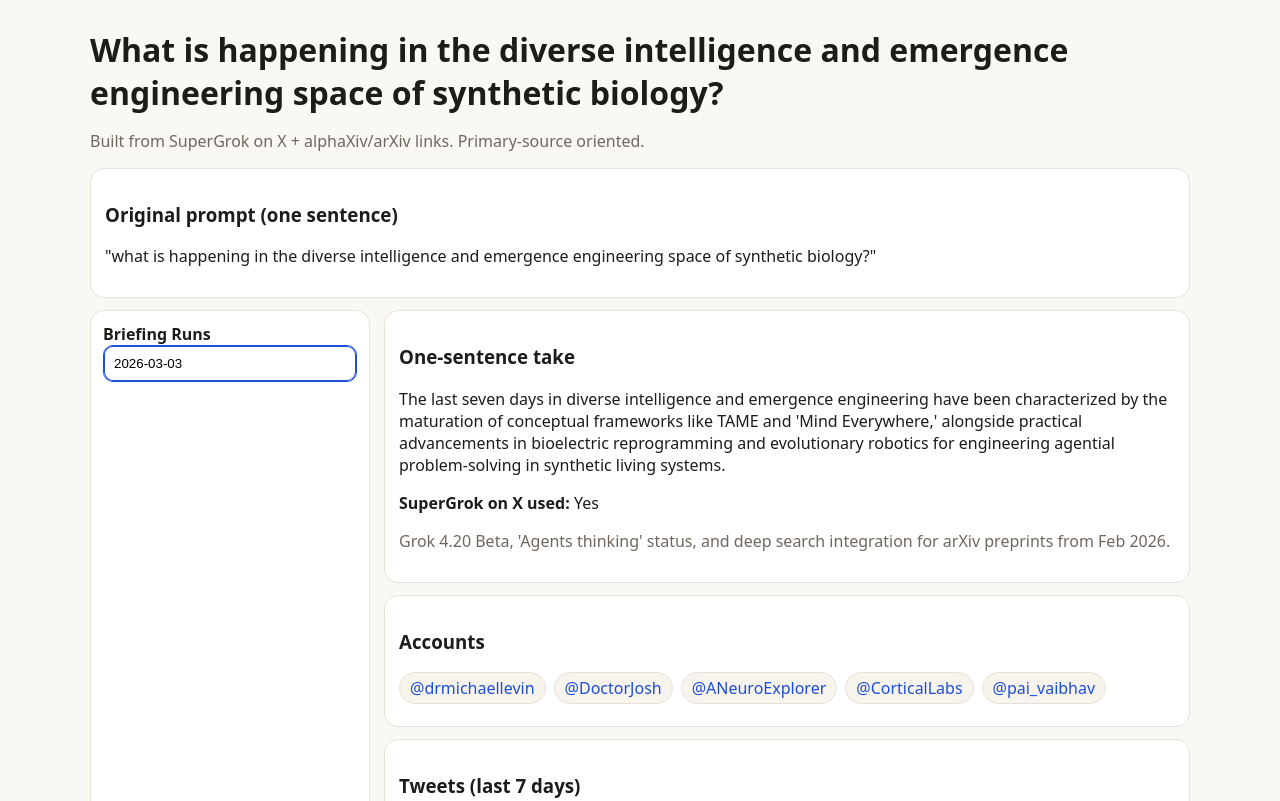
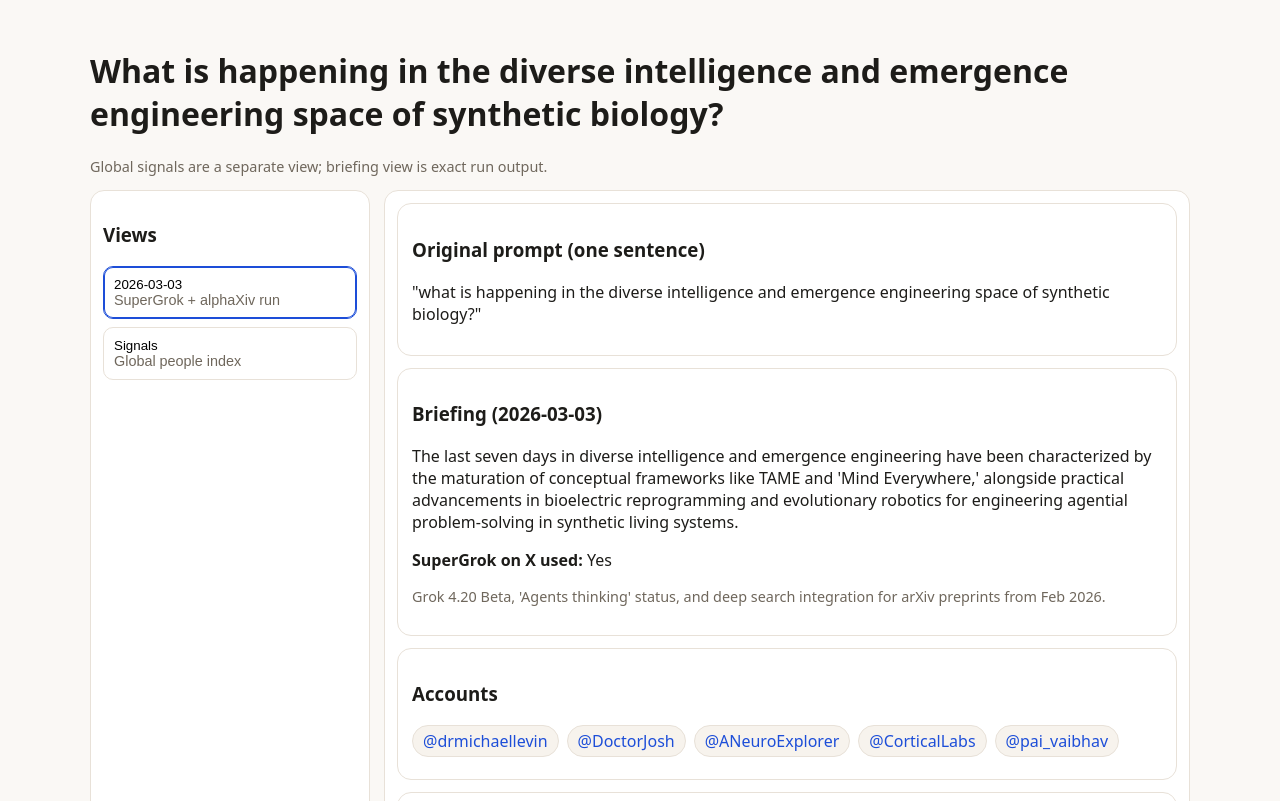
Before and after one commit to zenobia-pay/synthetic-bio-briefing, a website: page public/index.html in a window 1280 px wide. Shown: the top 801 px of the page. Drawn offline with Linux system fonts and the light colour scheme.

Commit message:
move synthetic bio signals to separate global view and keep dated run view

```diff
--- a/public/index.html
+++ b/public/index.html
@@ -11,58 +11,54 @@
     .layout{display:grid;grid-template-columns:280px 1fr;gap:14px}
     .panel,.card{background:var(--card);border:1px solid var(--line);border-radius:14px}
     .panel{padding:12px}.card{padding:14px;margin-bottom:12px}
-    h1{margin:0 0 10px;font-size:2rem}.muted{color:var(--muted)}
-    .btn{display:block;width:100%;text-align:left;padding:10px;border:1px solid var(--line);background:#fff;border-radius:10px;cursor:pointer}
+    .btn{display:block;width:100%;text-align:left;padding:10px;border:1px solid var(--line);background:#fff;border-radius:10px;cursor:pointer;margin-bottom:8px}
     .btn.active{border-color:var(--accent);box-shadow: inset 0 0 0 1px var(--accent)}
+    .meta{color:var(--muted);font-size:.9rem}.hidden{display:none}
     .pill{display:inline-block;border:1px solid var(--line);border-radius:999px;padding:4px 10px;margin:0 8px 8px 0;background:#f7f3ed}
+    .signal{border:1px solid var(--line);border-radius:10px;padding:10px;margin:0 0 8px}
     a{color:var(--accent);text-decoration:none} a:hover{text-decoration:underline}
-    li{margin:8px 0}.hidden{display:none}
     @media(max-width:900px){.layout{grid-template-columns:1fr}}
   </style>
 </head>
 <body>
 <main class="wrap">
   <h1>What is happening in the diverse intelligence and emergence engineering space of synthetic biology?</h1>
-  <p class="muted">Built from SuperGrok on X + alphaXiv/arXiv links. Primary-source oriented.</p>
-  <div class="card"><h3>Original prompt (one sentence)</h3><p>"what is happening in the diverse intelligence and emergence engineering space of synthetic biology?"</p></div>
+  <p class="meta">Global signals are a separate view; briefing view is exact run output.</p>
 
   <div class="layout">
     <aside class="panel">
-      <strong>Briefing Runs</strong>
-      <button class="btn active" onclick="showRun('v1')" data-id="v1">2026-03-03</button>
+      <h3>Views</h3>
+      <div id="nav"></div>
     </aside>
-    <section>
-      <div id="run-v1">
-        <div class="card">
-          <h3>One-sentence take</h3>
-          <p id="take"></p>
-          <p><strong>SuperGrok on X used:</strong> <span id="used"></span></p>
-          <p class="muted" id="proof"></p>
-        </div>
+    <section class="panel">
+      <div id="view-run" class="view">
+        <div class="card"><h3>Original prompt (one sentence)</h3><p>"what is happening in the diverse intelligence and emergence engineering space of synthetic biology?"</p></div>
+        <div class="card"><h3>Briefing (2026-03-03)</h3><p id="take"></p><p><strong>SuperGrok on X used:</strong> <span id="used"></span></p><p class="meta" id="proof"></p></div>
         <div class="card"><h3>Accounts</h3><div id="accounts"></div></div>
         <div class="card"><h3>Tweets (last 7 days)</h3><ol id="tweets"></ol></div>
         <div class="card"><h3>alphaXiv / arXiv papers</h3><ul id="papers"></ul></div>
-        <div class="card"><h3>Signals</h3><div id="signals"></div></div>
+      </div>
+      <div id="view-signals" class="view hidden">
+        <div class="card"><h3>Signals</h3><p class="meta">People only: each signal has all known links.</p><div id="signals"></div></div>
       </div>
     </section>
   </div>
 </main>
 <script>
-function showRun(id){
-  document.querySelectorAll('.btn').forEach(b=>b.classList.remove('active'));
-  document.querySelector(`[data-id="${id}"]`)?.classList.add('active');
-}
+function setActive(id){document.querySelectorAll('.view').forEach(v=>v.classList.add('hidden'));document.getElementById(`view-${id}`).classList.remove('hidden');document.querySelectorAll('.btn').forEach(b=>b.classList.remove('active'));document.querySelector(`[data-id="${id}"]`)?.classList.add('active');}
 Promise.all([
   fetch('/data/v1.json').then(r=>r.json()),
   fetch('/data/signals.json').then(r=>r.json())
 ]).then(([v,sigs])=>{
+  nav.innerHTML=`<button class='btn active' data-id='run' onclick="setActive('run')">2026-03-03<div class='meta'>SuperGrok + alphaXiv run</div></button><button class='btn' data-id='signals' onclick="setActive('signals')">Signals<div class='meta'>Global people index</div></button>`;
   take.textContent=v.oneSentenceTake||'';
   used.textContent=v.usedSuperGrokOnX?'Yes':'No';
   proof.textContent=v.superGrokProof||'';
   accounts.innerHTML=(v.accounts||[]).map(a=>`<span class='pill'><a target='_blank' href='${a.exampleTweetUrl}'>${a.handle}</a></span>`).join('');
   tweets.innerHTML=(v.tweets||[]).map(t=>`<li><a target='_blank' href='${t.url}'>${t.author}</a> — ${t.whyItMatters}</li>`).join('');
-  papers.innerHTML=(v.papers||[]).map(p=>`<li><a target='_blank' href='${p.alphaXivUrl||p.arxivUrl}'>${p.title}</a> ${p.arxivUrl?`· <a target='_blank' href='${p.arxivUrl}'>arXiv</a>`:''} — ${p.whyItMatters}</li>`).join('');
-  signals.innerHTML=sigs.map(s=>`<div class='pill'><strong>${s.name}</strong> · ${(s.links||[]).map(l=>`<a target='_blank' href='${l.url}'>${l.label}</a>`).join(' · ')}</div>`).join('');
+  papers.innerHTML=(v.papers||[]).map(p=>`<li><a target='_blank' href='${p.alphaXivUrl||p.arxivUrl}'>${p.title}</a> ${p.arxivUrl?`· <a target='_blank' href='${p.arxivUrl}'>arXiv</a>`:''}</li>`).join('');
+  signals.innerHTML=sigs.map(s=>`<div class='signal'><strong>${s.name}</strong><div class='meta'>${s.type||''}</div><div>${(s.links||[]).map(l=>`<a target='_blank' href='${l.url}'>${l.label}</a>`).join(' · ')}</div></div>`).join('');
+  setActive('run');
 });
 </script>
 </body>
```
